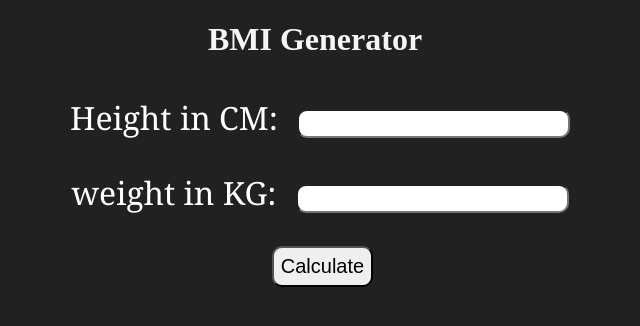
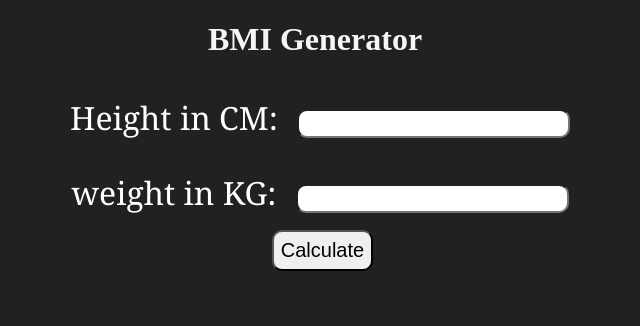
Before and after one commit to rohanDhara/js-yt, a plain HTML site: page Projects/02_BMI-Calculator/index.html in a window 1280 px wide. Shown: the whole page, without its empty margins (325-965 px from the left). Drawn offline with Linux system fonts and the light colour scheme.

Commit message:
BMI calculator

```diff
--- a/Projects/02_BMI-Calculator/index.html
+++ b/Projects/02_BMI-Calculator/index.html
@@ -8,6 +8,7 @@
 </head>
 <body class="main">
     <h1>BMI Generator</h1>
+    <div>
         <form action="#">
             <label for="height">
                 <span>Height in CM:</span>
@@ -17,10 +18,9 @@
                 <span>weight in KG:</span>
                 <input type="number" name="weight" class="input" id="scale2">
             </label>
-        <label for="button">
                 <input type="submit" value="Calculate" id="button">
-        </label>
         </form>
+    </div>
 </body>
 <script src="script.js"></script>
 </html>
--- a/Projects/02_BMI-Calculator/styles.css
+++ b/Projects/02_BMI-Calculator/styles.css
@@ -25,4 +25,5 @@ span{
 #button
 {
     padding: 7px;
+    display: inline;
 }
```
Lines whose indentation alone changed are shown as unchanged.
